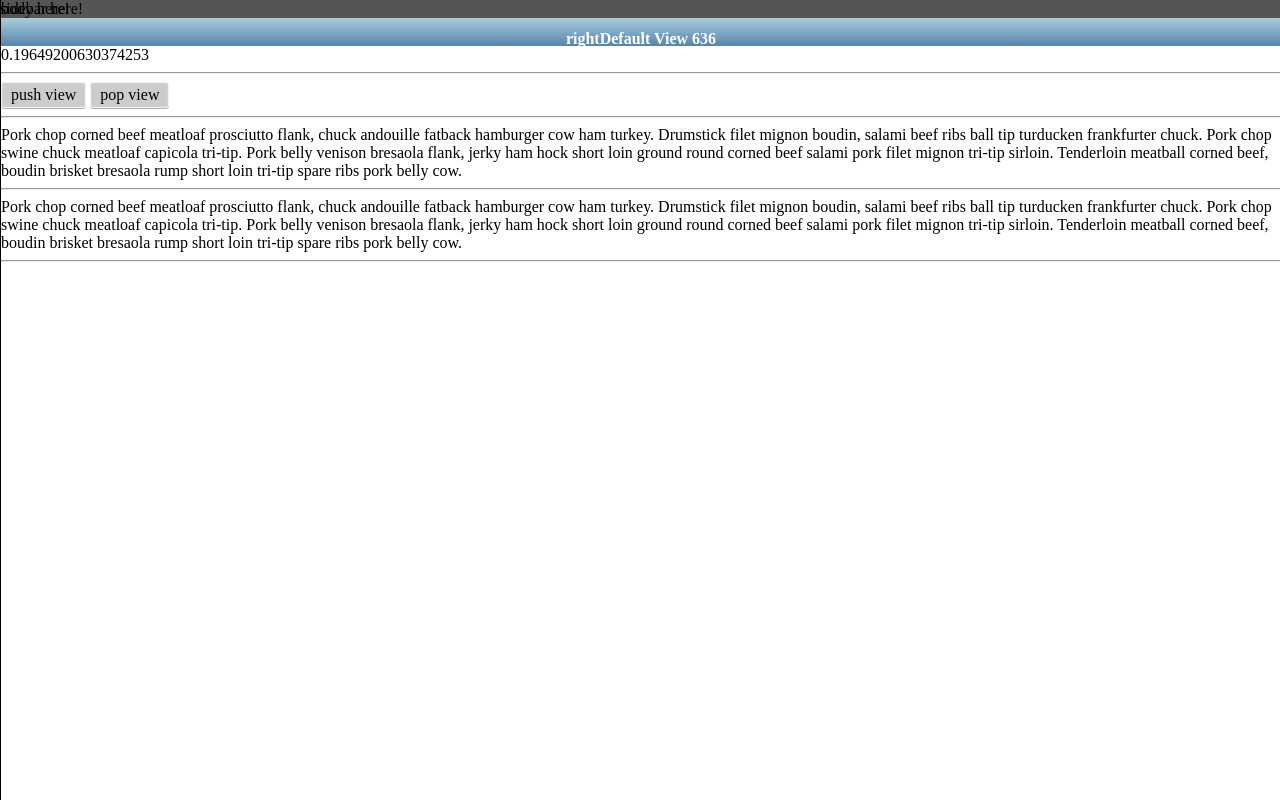
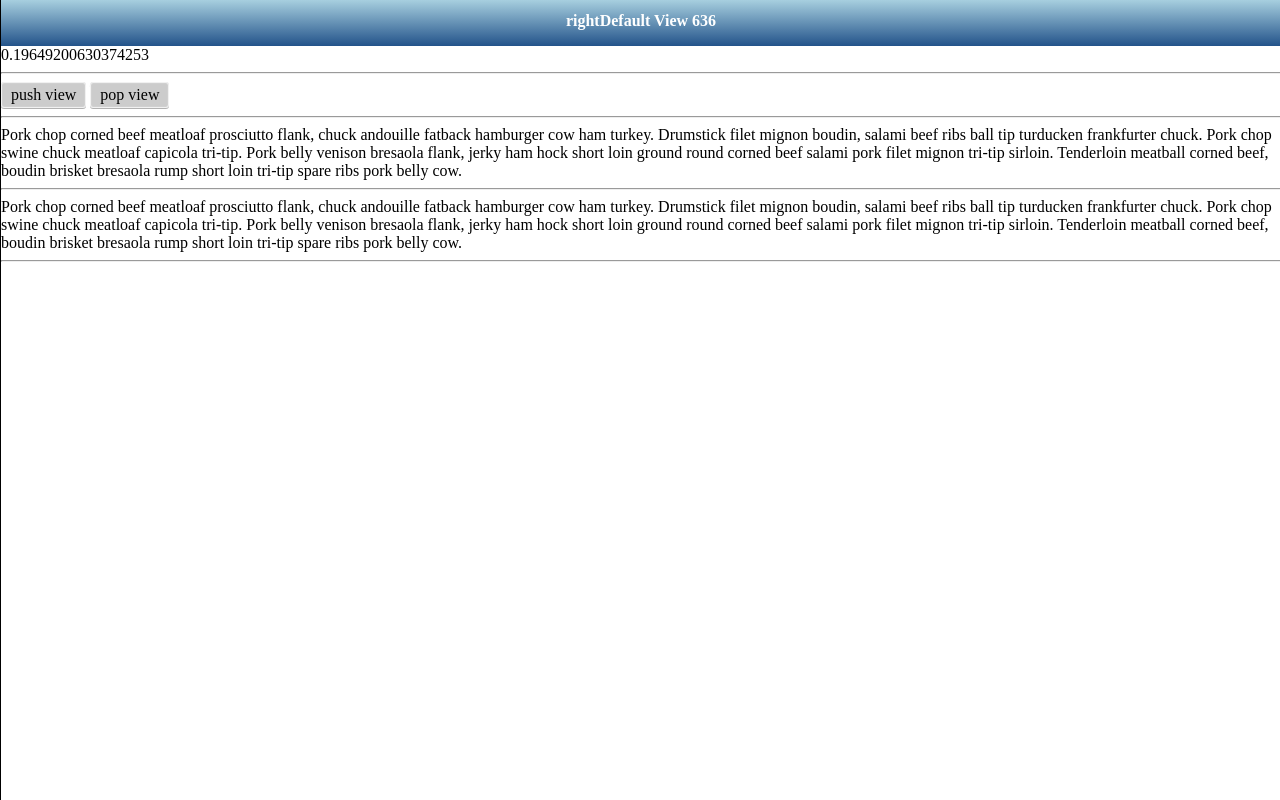
Before and after one commit to triceam/app-UI, a plain HTML site: page samples/03 - slidingView/02 - view navigators/index.html in a window 1280 px wide. Drawn offline with Linux system fonts and the light colour scheme.

Commit message:
fixed sliding view navigator layout example

```diff
--- a/samples/03 - slidingView/02 - view navigators/index.html
+++ b/samples/03 - slidingView/02 - view navigators/index.html
@@ -101,8 +101,8 @@
 	</head>
 	<body>
 		<div class="slidingview_wrapper">
-			<div id="sidebar">sidebar here!</div>
-			<div id="body">body here!</div>
+			<div id="sidebar"></div>
+			<div id="body"></div>
 		</div>
 	</body>
 </html>
```
